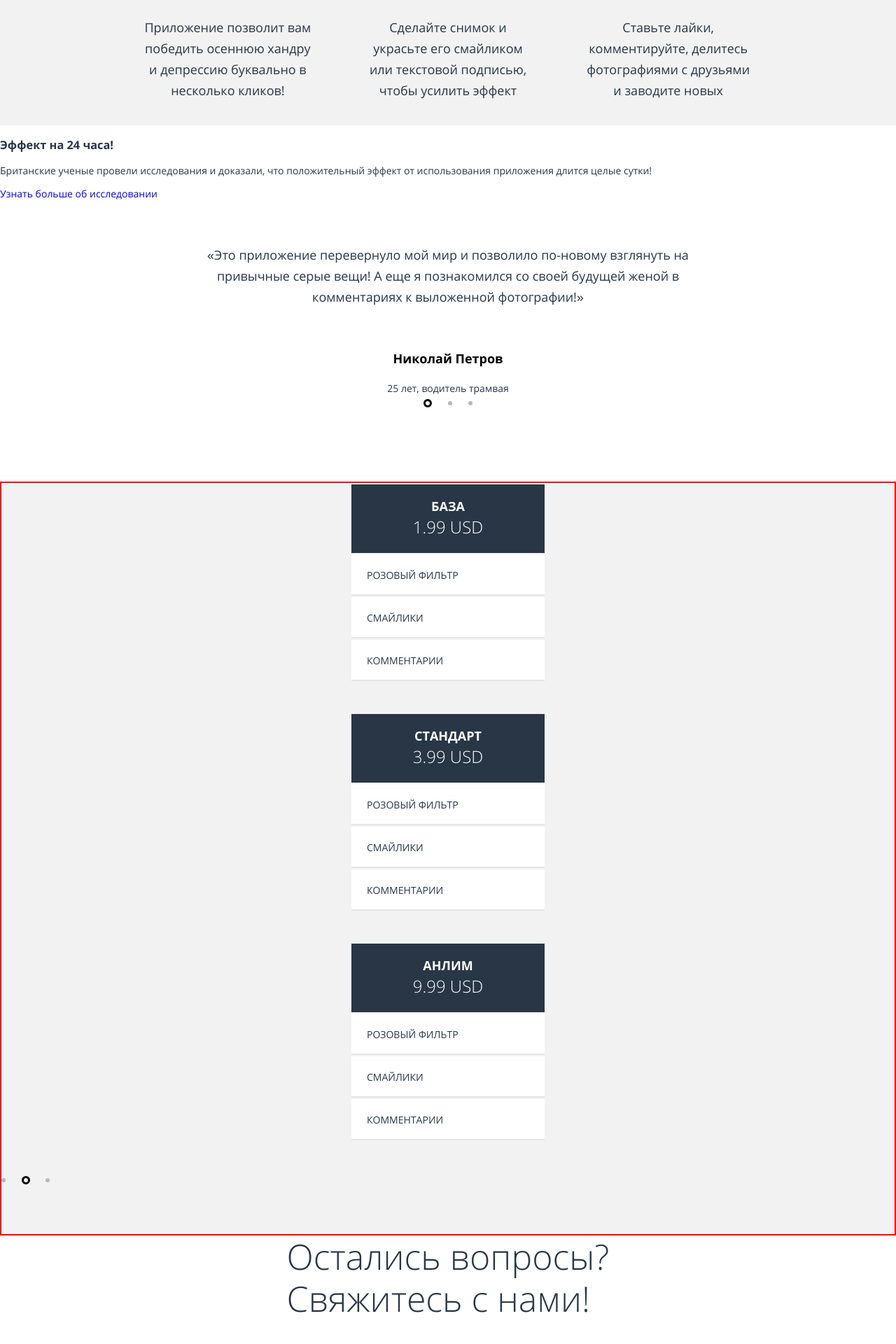
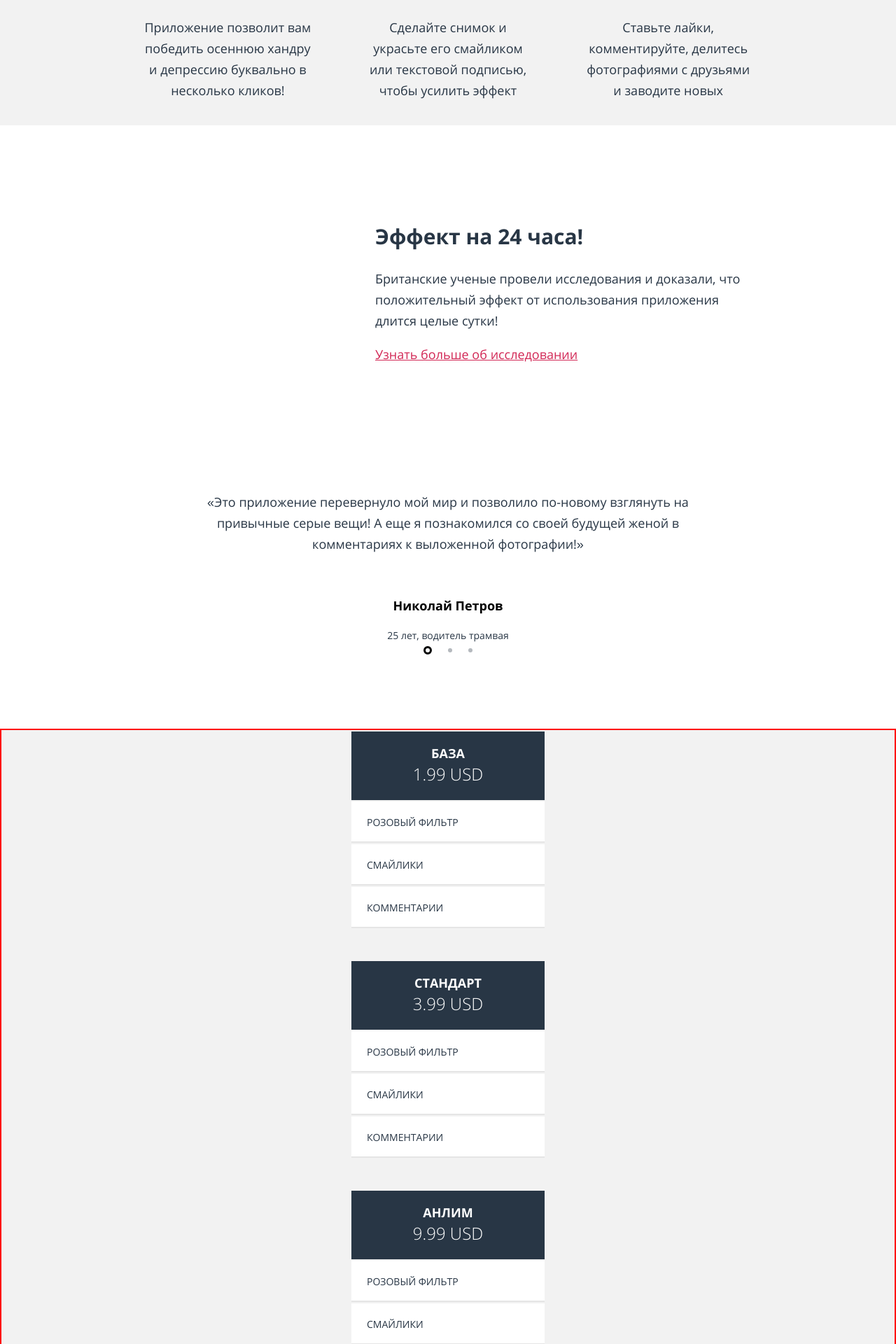
Before and after one commit to elenagradovich/425039-pink, a PHP site: page / in a window 1280 px wide. Shown: the part 1556-3476 px from the top of the page at 70% size. Run offline with PHP 8.4, Linux system fonts and the light colour scheme; style sheets or scripts are compiled from the project's sources.

Commit message:
Исправила блок action

```diff
--- a/source/index.html
+++ b/source/index.html
@@ -105,11 +105,11 @@
             </ul>
           </div>
         </section>
-        <section class="index-content__effect effect">
-          <div class="effect__wrapper">
-            <h3 class="effect__title">Эффект на 24 часа!</h3>
-            <p class="effect__content">Британские ученые провели исследования и доказали, что положительный эффект от использования приложения длится целые сутки!</p>
-            <a class="effect__link" href="#">Узнать больше об исследовании</a>
+        <section class="index-content__action action">
+          <div class="action__wrapper">
+            <h3 class="action__title">Эффект на 24 часа!</h3>
+            <p class="action__content">Британские ученые провели исследования и доказали, что положительный эффект от использования приложения длится целые сутки!</p>
+            <a class="action__link" href="#">Узнать больше об исследовании</a>
           </div>
         </section>
         <section class="index-content__comments comments">
--- /dev/null
+++ b/source/sass/blocks/_action.scss
@@ -0,0 +1,60 @@
+.action {
+  width: 100%;
+  display: none;
+  background: $color-primary;
+}
+
+@media (min-width: $tablet-width) {
+  .action {
+    display: flex;
+    flex-direction: column;
+    align-items: flex-end;
+    width: 100%;
+    max-width: $tablet-width;
+    margin: 0 auto;
+    padding-left: 330px;
+    padding-right: 20px;
+  }
+
+  .action__wrapper {
+    width: 100%;
+  }
+
+  .action__link {
+    font-size: 18px;
+    line-height: 30px;
+    color: $color-font-accent;
+    text-decoration: underline;
+  }
+
+  .action__content {
+    line-height: 24px;
+  }
+
+  .action__title {
+    font-weight: 700;
+    font-size: 30px;
+    line-height: 36px;
+  }
+}
+
+@media (min-width: $desktop-width) {
+  .action {
+    max-width: $desktop-width;
+    padding: 114px 180px 118px 496px;
+  }
+
+  .action__wrapper {
+    width: 100%;
+  }
+
+  .action__title {
+    font-size: 30px;
+    line-height: 30px;
+   }
+
+ .action__content {
+    font-size: 18px;
+    line-height: 30px;
+  }
+}
--- a/source/sass/style.scss
+++ b/source/sass/style.scss
@@ -39,7 +39,7 @@ img {
 @import "blocks/_navigation.scss";
 @import "blocks/_downloads.scss";
 @import "blocks/_advantages.scss";
-@import "blocks/_effect.scss";
+@import "blocks/_action.scss";
 @import "blocks/_index-content.scss";
 @import "blocks/_slogan.scss";
 @import "blocks/_comments.scss";
@@ -60,5 +60,6 @@ img {
 @import "blocks/_gallery.scss";
 @import "blocks/_gallery-card.scss";
 @import "blocks/_upload-photo-form.scss";
+@import "blocks/_effect.scss";
 @import "blocks/_filter.scss";
 @import "blocks/_modal.scss";
```
